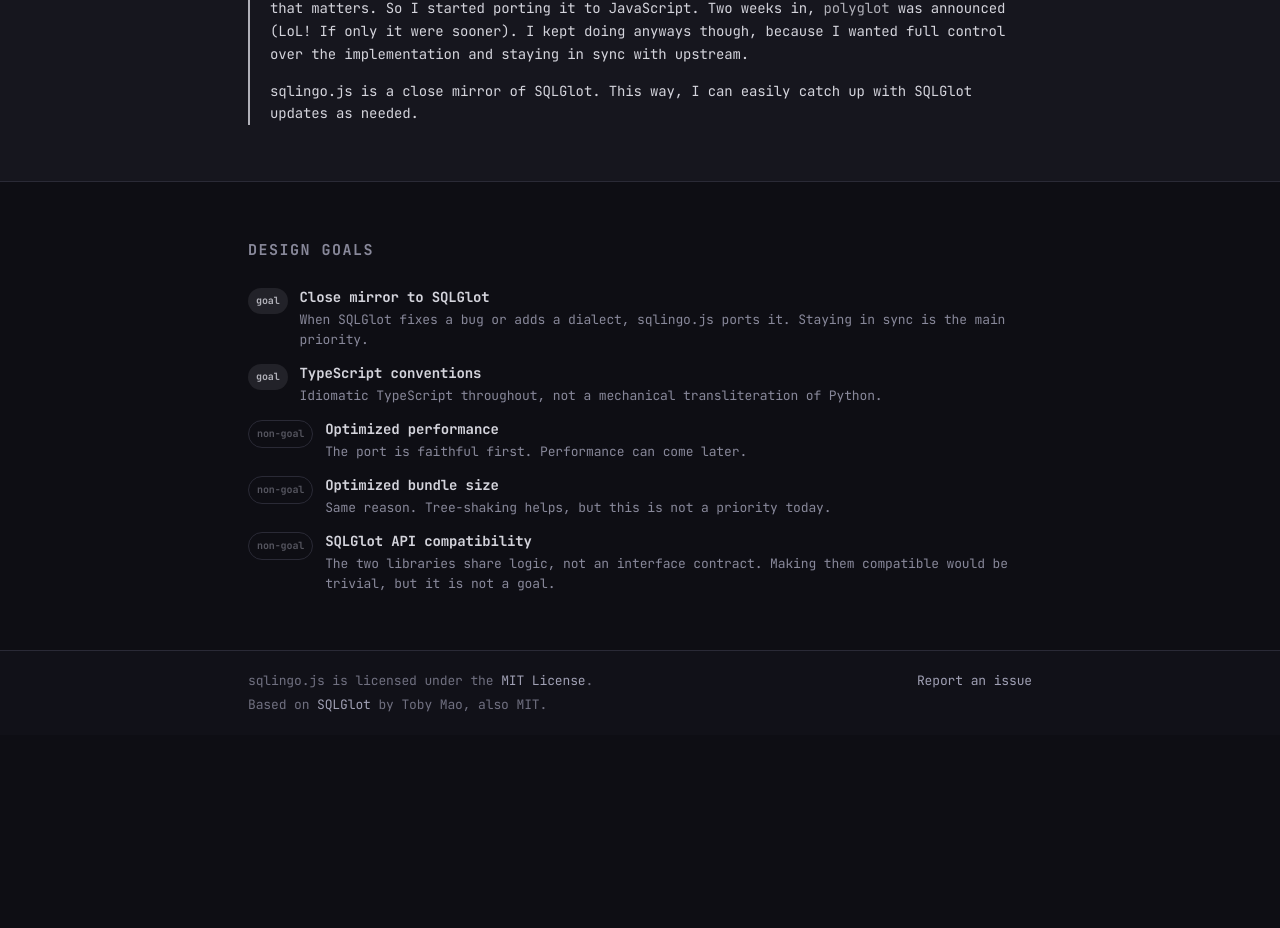
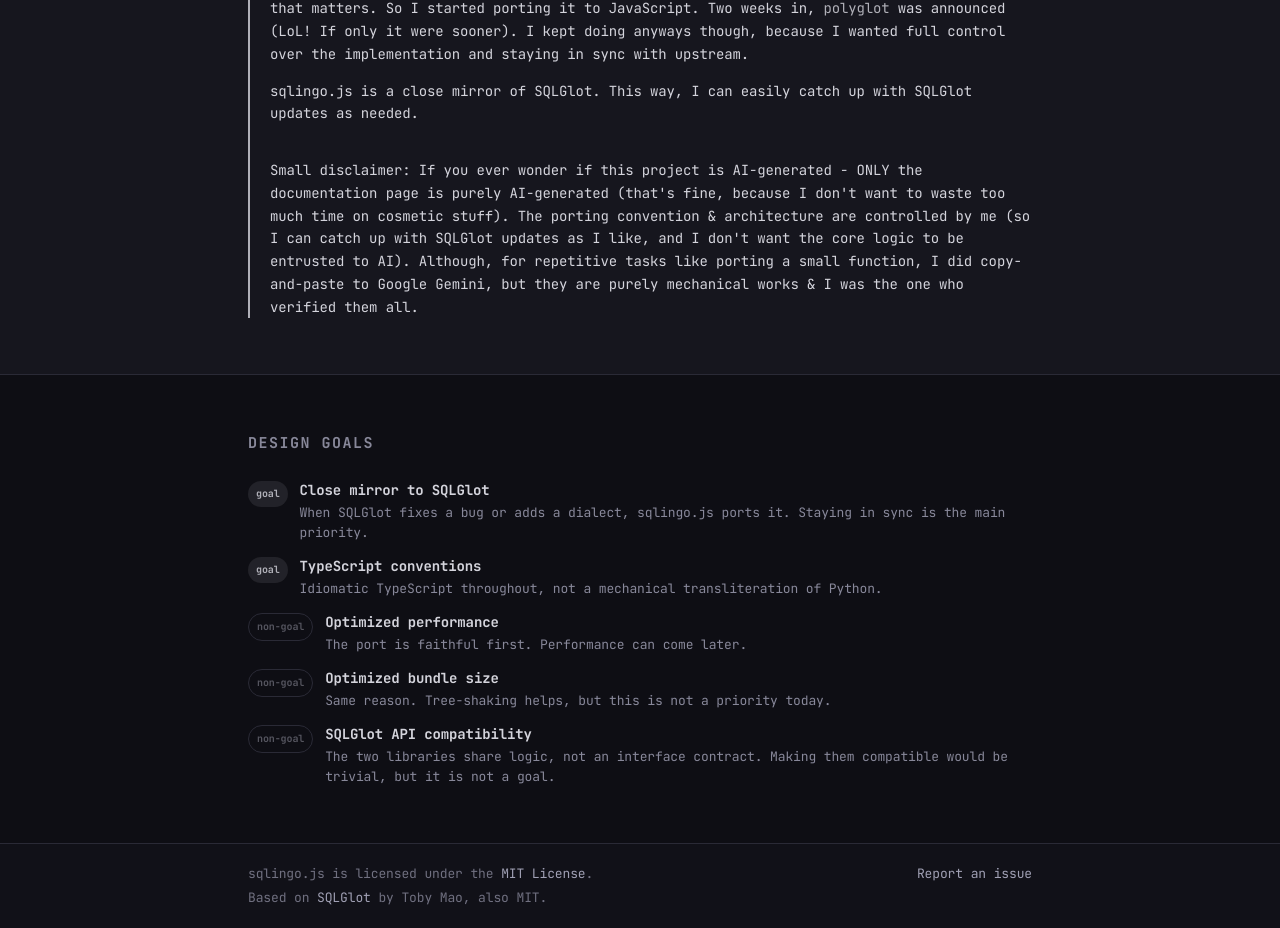
Before and after one commit to huydo862003/sqlingo.js, a Vue app in the folder homepage/: page / in a window 1280 px wide. Shown: the part 3377-4305 px from the top of the page. Before the commit the page ends 4112 px from the top, so only its background shows below. Built offline with nearby package versions, Linux system fonts and the light colour scheme.

Commit message:
doc: add disclaimer

```diff
--- a/homepage/src/pages/HomePage.vue
+++ b/homepage/src/pages/HomePage.vue
@@ -153,6 +153,14 @@
           </p>
           <p>
             sqlingo.js is a close mirror of SQLGlot. This way, I can easily catch up with SQLGlot updates as needed.
+          </p>
+          <p class="pt-5">
+            Small disclaimer: If you ever wonder if this project is AI-generated -
+            ONLY the documentation page is purely AI-generated (that's fine, because I don't want to waste too much time on cosmetic stuff).
+
+            The porting convention & architecture are controlled by me (so I can catch up with SQLGlot updates as I like, and I don't want the core logic to be entrusted to AI).
+
+            Although, for repetitive tasks like porting a small function, I did copy-and-paste to Google Gemini, but they are purely mechanical works & I was the one who verified them all.
           </p>
         </div>
       </div>
```
Also changed, not shown: 1 other file (tests, documents, lock files or other folders).
